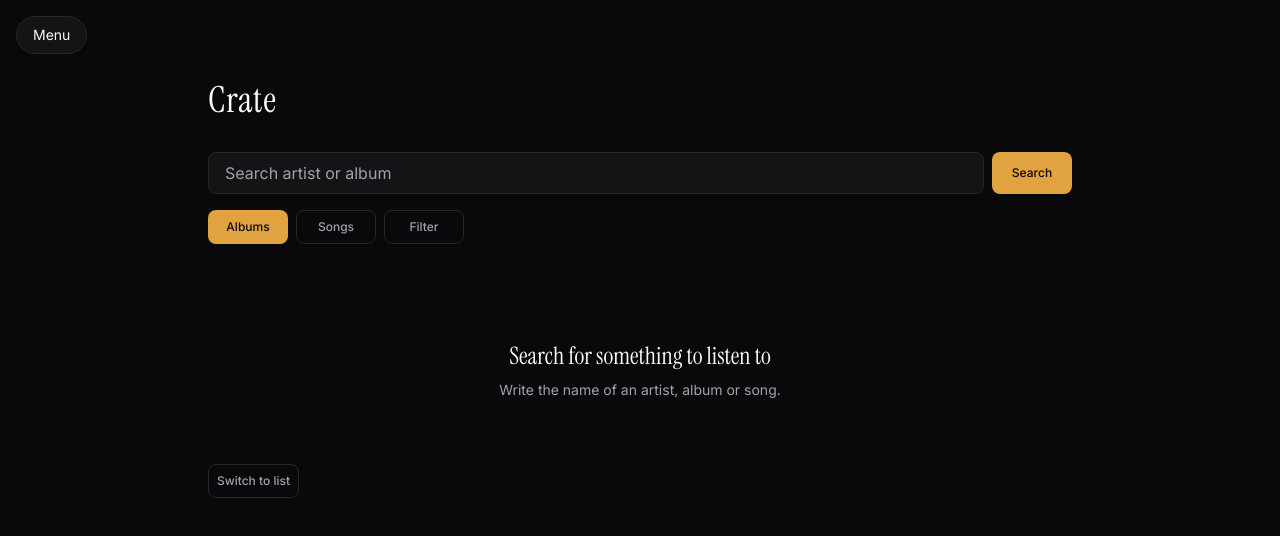
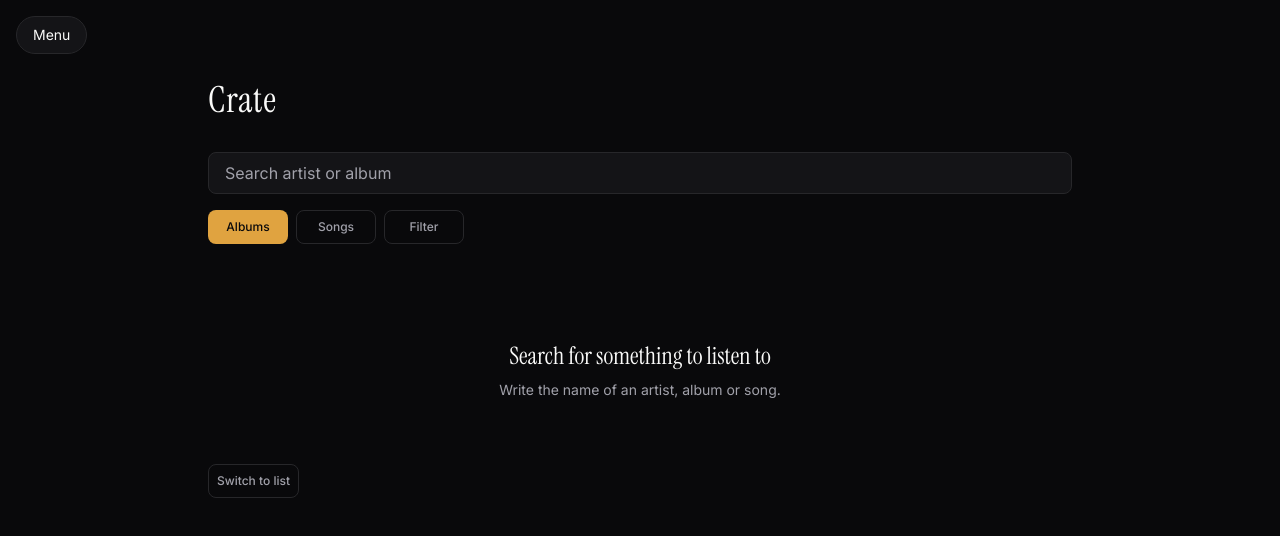
Before and after one commit to Annubiss/Music-Crate, a React (Vite) app: page / in a window 1280 px wide. Shown: the top 536 px of the page. Built offline with nearby package versions, Linux system fonts and the light colour scheme.

Commit message:
Remove unsed search button

```diff
--- a/src/pages/SearchPage.tsx
+++ b/src/pages/SearchPage.tsx
@@ -101,7 +101,7 @@ function SearchPage() {
           placeholder="Search artist or album"
           className="flex-1 bg-surface border border-line rounded-lg px-4 py-2 text-chalk placeholder:text-fog focus:outline-none focus:border-accent"
           />
-          <Button>Search</Button>
+
         </form>
 
 
```
